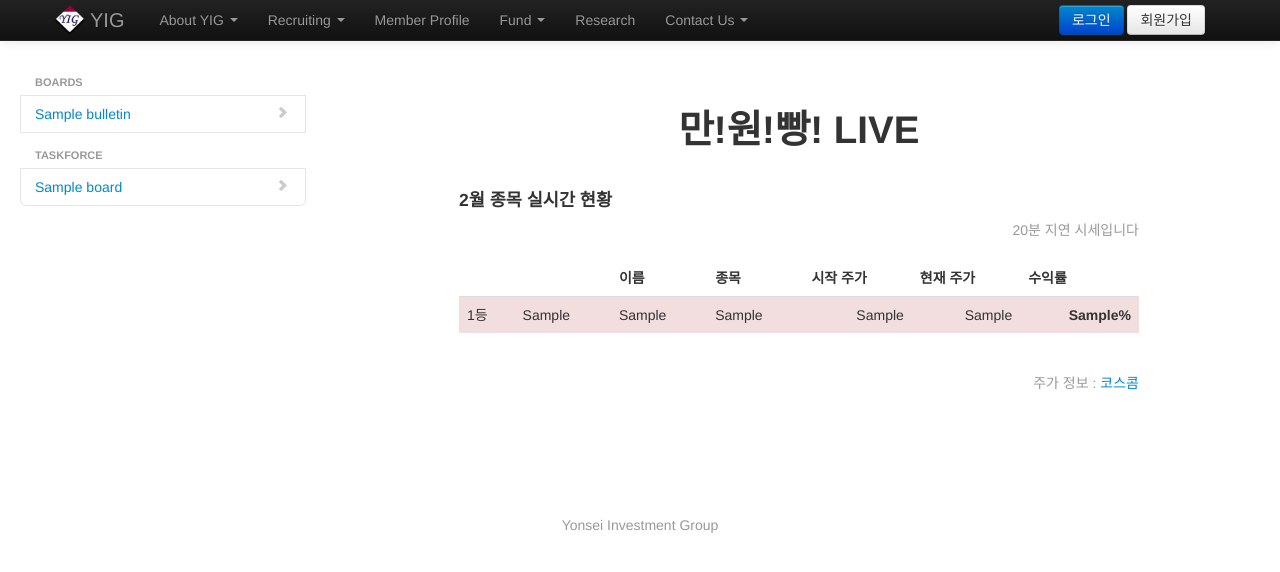
After one commit to libelo/yighub, a Django app: template yighub/templates/yighub/man_won_bbang.html in a window 1280 px wide. The commit adds this page. Shown: the top 572 px of the page. Run offline with Django 3.2, Linux system fonts and the light colour scheme; tables that the repository leaves empty hold one stand-in row (values such as "Sample post"); the template is opened without the code that fills it: values that come from a table or form of the project are taken from there, most other values are stand-ins (such as "Sample title", 1, 10 or a date in 2020); some libraries are stand-ins or nearby versions.

Commit message:
만!원!빵! 첫 시작
- Memo에서 맨 윗줄이 굵게 표시되지 않는 버그 수정
- man_won_bbang.py 와 .html 추

```diff
--- a/yighub/templates/yighub/listing.html
+++ b/yighub/templates/yighub/listing.html
@@ -9,6 +9,11 @@
 			<div class="row-fluid">
 				<span class="lead">{{ current_board.name }}</span>
 				<span class="muted">{{ current_board.count_entry }}</span>
+
+				{% if current_board.name == '만!원!빵!' %}
+				<button type="button" class="btn btn-danger" style="margin-bottom: 10px; margin-left: 15px;" onclick="location.href = '{% url 'yighub:man_won_bbang' %}'">만!원!빵! LIVE</button>
+				{% endif %}
+
 				<div class="container-fluid pull-right">
 					{% if board == 'taskforce' %}
 					<!-- <a href="{% url 'yighub:edit_taskforce' current_board.id %}"> -->
--- /dev/null
+++ b/yighub/templates/yighub/man_won_bbang.html
@@ -0,0 +1,103 @@
+{% extends "yighub/base.html" %}
+
+{% block style %}
+.up {
+	color:red;
+	font-weight:bold;
+}
+.down {
+	color:blue;
+	font-weight:bold;
+}
+.zero {
+	font-weight:bold;
+}
+{% endblock %}
+
+{% block sidebar %}
+	<div class="span3">
+		<div class="sidebar-nav">
+			<ul class="nav nav-list sidebar">
+				<li class="nav-header">Boards</li>
+				{% for b in bulletin_list %}
+				<li>
+					<a href="{% url 'yighub:listing' 'bulletin' b.id 1 %}">{{ b.name }}
+						<i class="icon-chevron-right"></i>
+					</a>
+				</li>
+				{% endfor %}
+				<li class="nav-header">Taskforce</li>
+				{% for t in taskforce_list %}
+				<li>
+					<a href="{% url 'yighub:listing' 'taskforce' t.id 1 %}">{{ t.name }}
+						<i class="icon-chevron-right"></i>
+					</a>
+				</li>
+				{% endfor %}
+			</ul>
+		</div><!--/.well -->
+	</div><!--/span-->
+{% endblock %}
+
+{% block contents %}
+	<div class="span9">
+		<br />
+		<br />
+
+		<div class="container-fluid" style="max-width: 680px; margin-left: auto; margin-right: auto;">
+
+			<h1 class="text-center">만!원!빵! LIVE</h1>
+			<br />
+			<h4>2월 종목 실시간 현황</h4>
+			<span class="muted pull-right">20분 지연 시세입니다</span>
+			<br />
+			<br />
+			<table class="table table-hover">
+				<thead>
+					<tr>
+						<th></th>
+						<th></th>
+						<th> 이름 </th>
+						<th> 종목 </th>
+						<th> 시작 주가 </th>
+						<th> 현재 주가 </th>
+						<th> 수익률 </th>
+					</tr>
+				</thead>
+				<tbody>
+					{% for b in betting_list %}
+					{% if forloop.counter == 1 %}
+					<tr class="error">
+					{% elif forloop.counter == 2 %}
+					<tr class="warning">
+					{% elif forloop.counter == 3 %}
+					<tr class="success">
+					{% elif forloop.counter == 21 %}
+					<tr class="info">
+					{% else %}
+					<tr>
+					{% endif %}
+						<td> {{ forloop.counter }}등 </td>
+						<td> {{ b.0 }} </td>
+						<td> {{ b.1 }} </td>
+						<td> {{ b.2 }} </td>
+						<td><div class="text-right"> {{ b.5 }} </div></td>
+						<td><div class="text-right"> {{ b.6 }} </div></td>
+						{% if b.7 > 0 %}
+						<td class="up">
+						{% elif b.7 < 0 %}
+						<td class="down">
+						{% else %}
+						<td class="zero">
+						{% endif %}
+						<div class="text-right">{{ b.7 }}% </div></td>
+					</tr>
+					{% endfor %}
+				</tbody>
+			</table>
+			<br />
+			<span class="muted pull-right">주가 정보 : <a href="http://www.stock.koscom.co.kr/">코스콤</a></span>
+		</div>
+	</div><!--/span-->
+
+{% endblock %}
--- a/yighub/templates/yighub/memo.html
+++ b/yighub/templates/yighub/memo.html
@@ -50,9 +50,9 @@ color:deepskyblue;
 			<table class="table">
 				<thead>
 					<tr class="info">
-						<td> 글쓴이 </td>
-						<td> 메모 </td>
-						<td> 등록일 </td>
+						<th> 글쓴이 </th>
+						<th> 메모 </th>
+						<th> 등록일 </th>
 					</tr>
 				</thead>
 				<tbody>
--- a/yighub/urls.py
+++ b/yighub/urls.py
@@ -26,7 +26,9 @@ urlpatterns = patterns('yighub.views',
     url(r'^download/(?P<file_id>\d+)/(?P<file_name>.+)/$', 'download', name='download'),
 
     url(r'^search/(?P<board_id>\d+)/(?P<keyword>.+)/(?P<page>\d+)$', 'search', name='search'),
-    url(r'^search_albums/(?P<keyword>.+)/(?P<page>\d+)$', 'search_albums', name='search_albums'),
+    url(r'^search_albums/(?P<keyword>.+)/(?P<page>\d+)/$', 'search_albums', name='search_albums'),
+
+    url(r'^man_won_bbang/$', 'man_won_bbang', name='man_won_bbang'),
 
     # url(r'^transform/user/$', 'transform_user'),
     # url(r'^transform/data/$', 'transform_data'),
```
Also changed, not shown: yighub/man_won_bbang.py (added, +56 -0 lines), yighub/views.py (+25 -0 lines).
